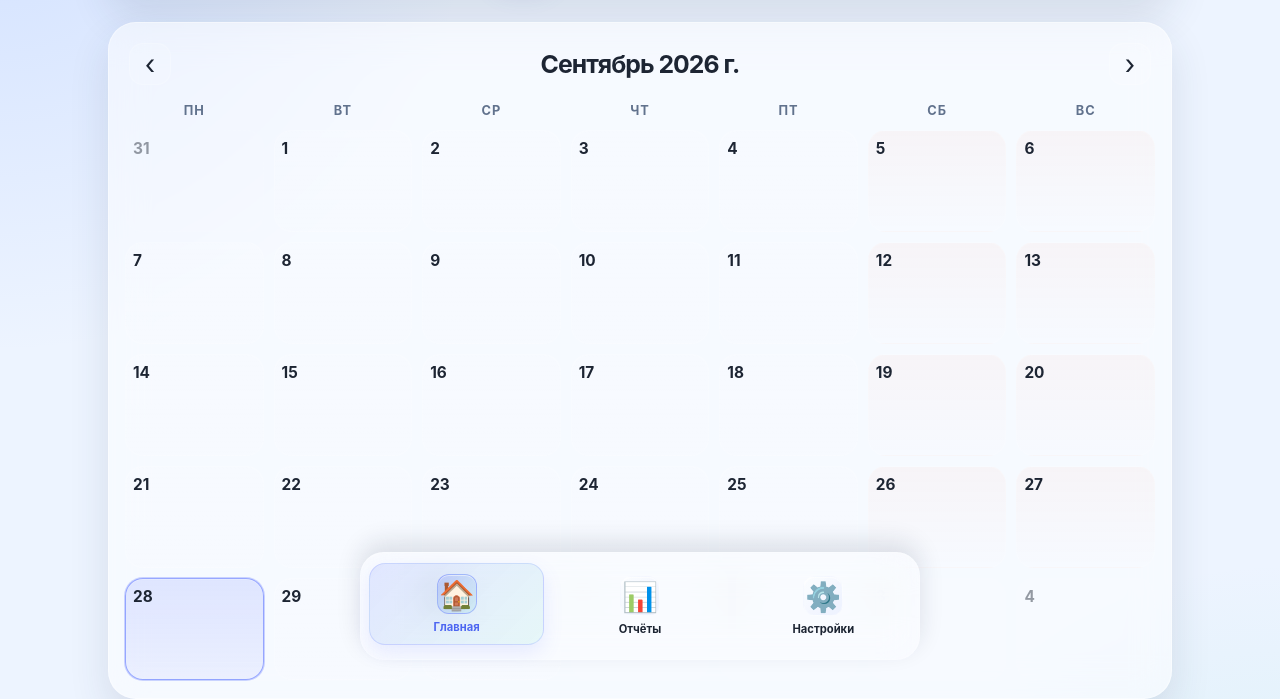
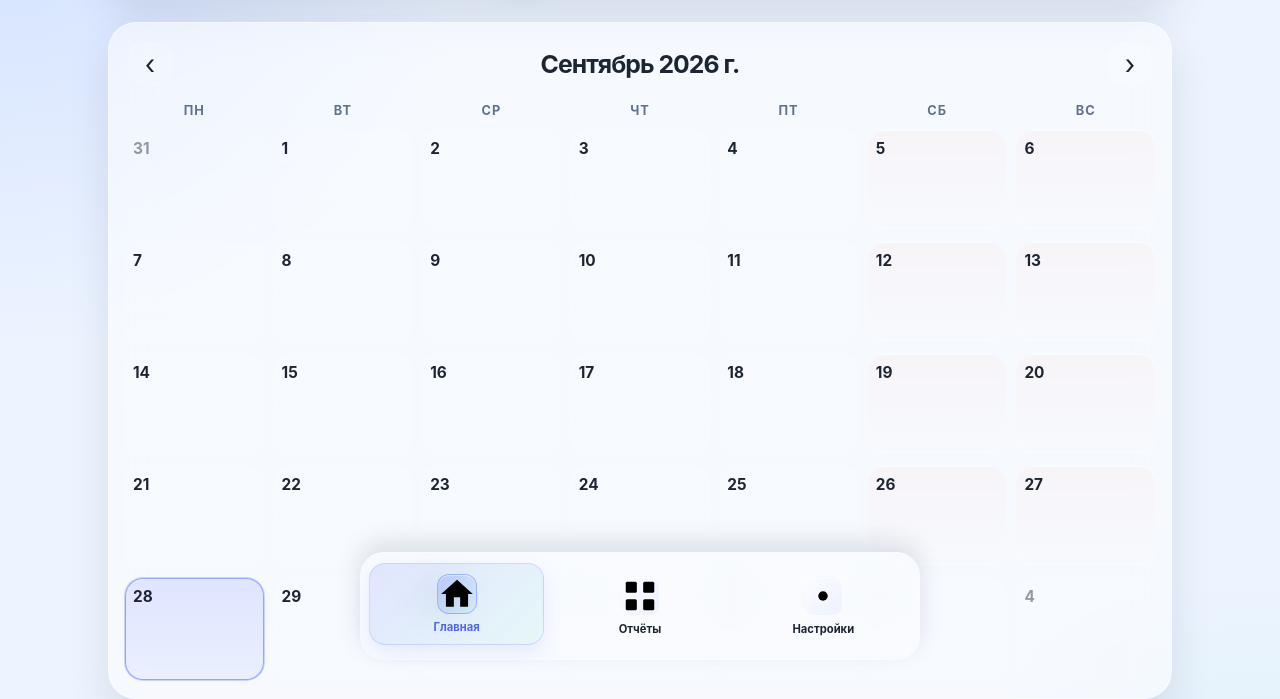
Before and after one commit to shiftflow123-web/ShiftFlow, a plain HTML site: page index.html in a window 1280 px wide. Shown: the part 122-821 px from the top of the page. Drawn offline with Linux system fonts and the light colour scheme.

Commit message:
Обновление index.html: иконки в нижней панели в стиле SVG как stat-icon

```diff
--- a/index.html
+++ b/index.html
@@ -153,15 +153,31 @@
 
     <nav class="bottom-nav" aria-label="Нижняя навигация">
       <button class="bottom-nav-link active" data-page="main" type="button" title="Главная">
-        <span class="nav-icon">🏠</span>
+        <span class="nav-icon">
+          <svg viewBox="0 0 24 24" xmlns="http://www.w3.org/2000/svg">
+            <path d="M10 20v-6h4v6h5v-8h3L12 3 2 12h3v8z"/>
+          </svg>
+        </span>
         <span class="nav-label">Главная</span>
       </button>
       <button class="bottom-nav-link" data-page="reports" type="button" title="Отчёты">
-        <span class="nav-icon">📊</span>
+        <span class="nav-icon">
+          <svg viewBox="0 0 24 24" xmlns="http://www.w3.org/2000/svg">
+            <rect x="3" y="3" width="7" height="7" rx="1"/>
+            <rect x="14" y="3" width="7" height="7" rx="1"/>
+            <rect x="14" y="14" width="7" height="7" rx="1"/>
+            <rect x="3" y="14" width="7" height="7" rx="1"/>
+          </svg>
+        </span>
         <span class="nav-label">Отчёты</span>
       </button>
       <button class="bottom-nav-link" data-page="settings" type="button" title="Настройки">
-        <span class="nav-icon">⚙️</span>
+        <span class="nav-icon">
+          <svg viewBox="0 0 24 24" xmlns="http://www.w3.org/2000/svg">
+            <circle cx="12" cy="12" r="3"/>
+            <path d="M12 2v4m0 12v4M2 12h4m12 0h4M5.5 5.5l2.8 2.8m8.4 0l2.8-2.8M5.5 18.5l2.8-2.8m8.4 0l2.8 2.8"/>
+          </svg>
+        </span>
         <span class="nav-label">Настройки</span>
       </button>
     </nav>
```
